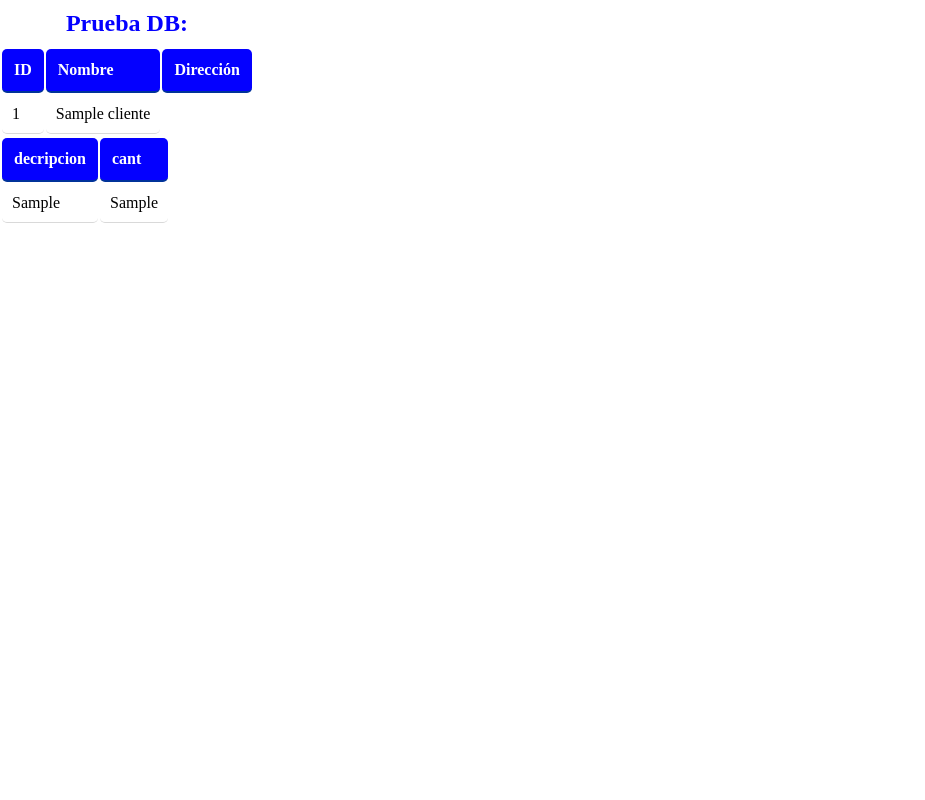
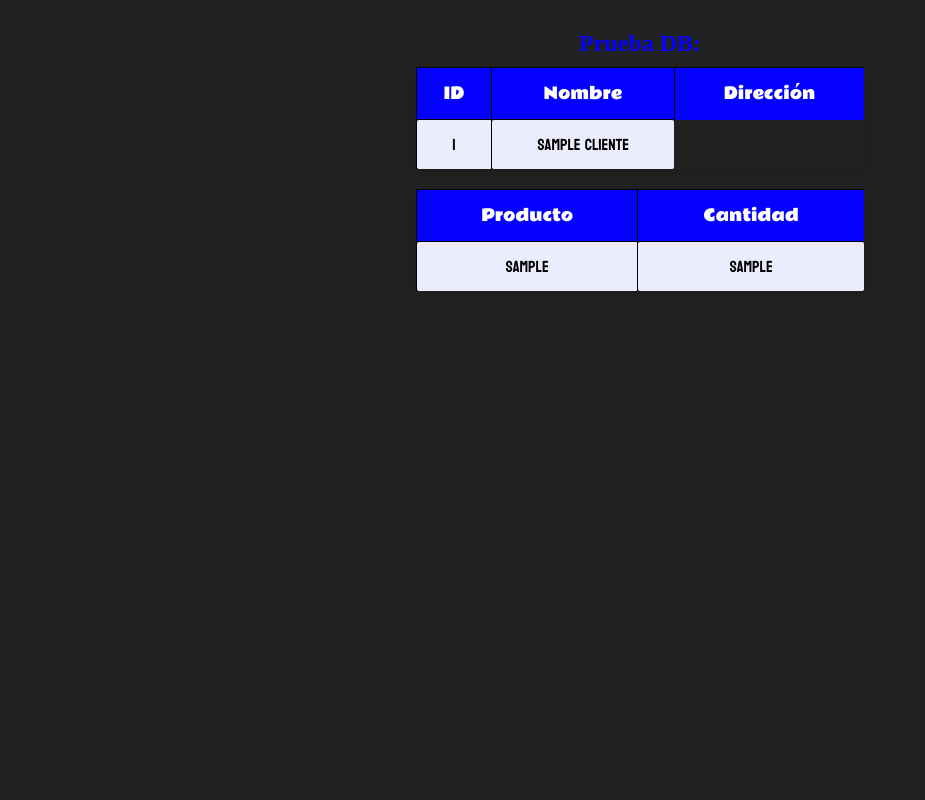
Before and after one commit to ArielD1az/repositorio, a Flask app: page /prueba in a window 1280 px wide. Shown: the whole page, without its empty margins (0-925 px from the left). Run offline with Flask 3, Linux system fonts and the light colour scheme; tables that the repository leaves empty or names only in its code hold one stand-in row (values such as "Sample post").

Commit message:
Se retoco la tabla en /prueba

```diff
--- a/app.py
+++ b/app.py
@@ -57,9 +57,10 @@
    cant=request.form.get('CantidadArt')
    articulo=request.form.get('Articulos')
    direccion=request.form.get('direccion')
+   print(nombre,"\n",cant,"\n",articulo,"\n",direccion)
    query=[f"INSERT INTO cliente(NombreApellido) values('{nombre}');","INSERT INTO producto(NombreProducto)"]
    cursor.execute(query)
-   print(nombre,"\n",cant,"\n",articulo,"\n",direccion)
+
    return redirect('/')
 
 
--- a/static/style.css
+++ b/static/style.css
@@ -16,7 +16,7 @@
 }
 body{
     margin: 0;
-    background-color: white;
+    background-color: #212121;
 }
 .menupos{
     top: -10px;
--- a/templates/prueba.html
+++ b/templates/prueba.html
@@ -4,15 +4,16 @@
     <title>Brido Prueba</title>
     <meta name="viewport" content="width=device-width, initial-scale=1.0">
     <link rel="stylesheet" href="/static/style.css">
-    <style>
+
 <style>
 /* Estilos generales para las tablas */
 table {
-    width: 80%;
+    width: 35%;
         margin: 20px auto;
         border-collapse: collapse;
         box-shadow: 0 4px 8px rgba(0, 0, 0, 0.1);
-        font-family: Arial, sans-serif;
+        border-top: 0px;
+
     }
 
     /* Encabezado de la tabla */
@@ -29,24 +30,32 @@
         color: #fff;
         padding: 12px;
         text-align: left;
+        font-weight: 100;
+        font-family: rammeto;
         border-bottom: 2px solid #003399;
+        border-top: 0px;
     }
 
     /* Filas de la tabla */
     td {
         padding: 10px;
         text-align: left;
+
         border-bottom: 1px solid #d9d9d9;
     }
 
     /* Colores alternos para las filas */
     tbody tr:nth-child(even) {
-        background-color: #f2f2ff;
+        background-color: #ececff;
     }
-
+    tbody tr {
+        transition-duration: 0.4s;
+        font-family: koulen;
+        background-color: #ececff;
+    }
     /* Efecto hover en las filas */
     tbody tr:hover {
-        background-color: #e0e0ff;
+        background-color: #8a8aff;
         cursor: pointer;
     }
 
@@ -54,8 +63,14 @@
     table,
     th,
     td {
-        border-radius: 5px;
+        text-align: center;
+        border-radius: 2px;
+        border: #000000 solid 1px;
+        border-bottom: 0px;
+
+        border-right: #000000;
     }
+
 
     /* Ajuste para la tabla en pantallas pequeñas */
     @media (max-width: 768px) {
@@ -97,8 +112,8 @@
         <table>
             <thead class="titulotabla2">
                 <tr>
-                    <th>decripcion</th>
-                    <th>cant</th>
+                    <th>Producto</th>
+                    <th>Cantidad</th>
                 </tr>
             </thead>
             <tbody>
```
